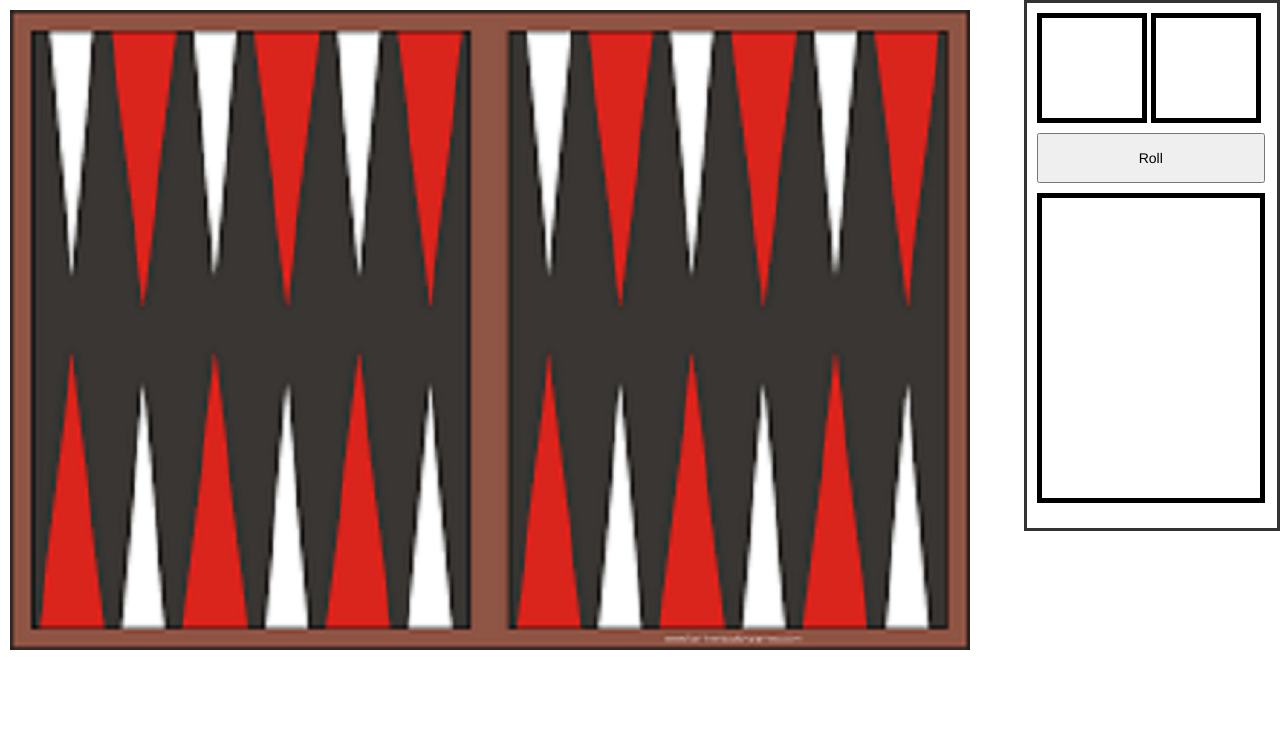
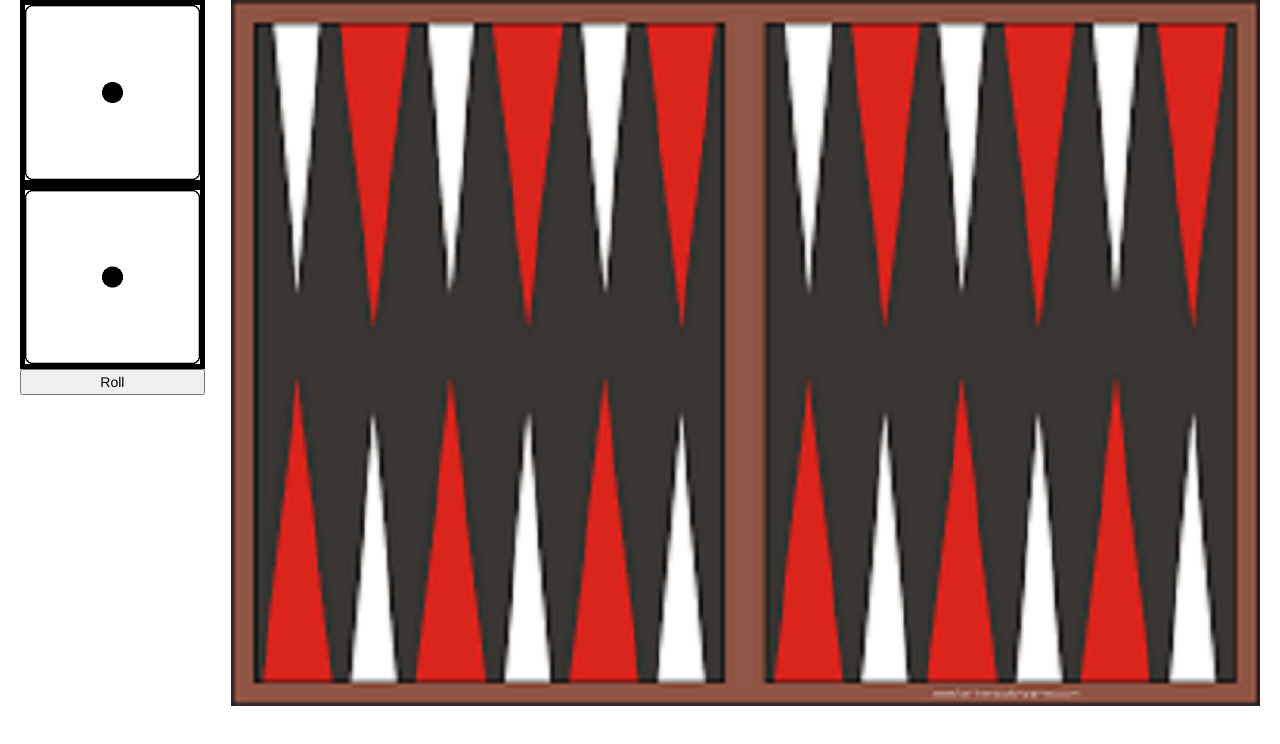
Before and after one commit to GeorgeMartinac/BackDatGammonUp, a plain HTML site: page index.html in a window 1280 px wide. Drawn offline with Linux system fonts and the light colour scheme.

Commit message:
no changes

```diff
--- a/css/styles.css
+++ b/css/styles.css
@@ -1,4 +1,7 @@
-
+.dice{
+	border: 5px solid black;
+}
+/*
 #board {
     height: 80%;
     margin: 10px;
@@ -56,4 +59,4 @@
     width: 218px;
     margin-left: 10px;
     margin-top: 10px;
-}
+}*/
--- a/index.html
+++ b/index.html
@@ -9,14 +9,20 @@
 </head>
 <body>
 	<!-- <div id='board'></div> -->
-	<img src="img/board.png" id='board'>
-	<div id="controlPanel">
-		<div id='die1'></div>
-		<div id='die2'></div>
-		<button id='roll' type="button">Roll</button>
-		<div id='player_info'></div>
-
-
+	<div class="container-fluid">
+		<div class="row-fluid">
+			<div class="span2" style="height: 90%;">
+				<div id="controlPanel">
+					<div class='dice' id='die1'><img clase='side' src='img/one.gif'/></div>
+					<div class='dice' id='die2'><img class='side' src='img/one.gif'/></div>
+					<button id='roll' type="button" style="width: 100%">Roll</button>
+					<div id='player_info'></div>
+				</div>
+			</div>
+			<div class="span10">
+				<img src="img/board.png" class="img-responsive" id="board">
+			</div>
+		</div>
 	</div>
 	<script src="js/jquery-3.0.0.min.js"></script>
 	<script src="js/index.js"></script>
--- a/js/index.js
+++ b/js/index.js
@@ -25,7 +25,7 @@ function getSideImgUrl(side){
 			diceImg = 'img/five.png';
 			break;
 		case 6:
-			diceImg = 'img/six.jpg';
+			diceImg = 'img/six.png';
 			break
 	}
 
```
